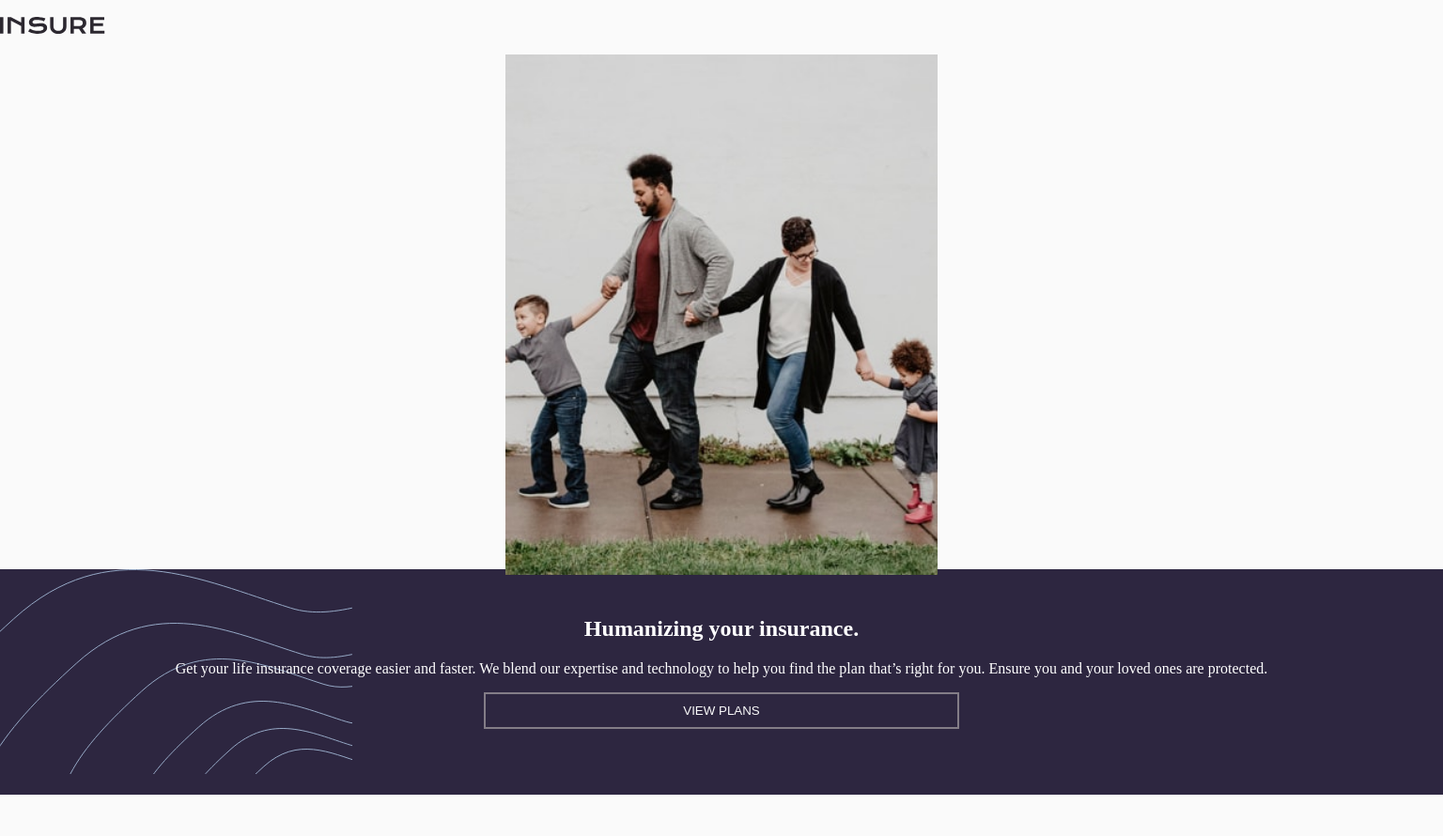
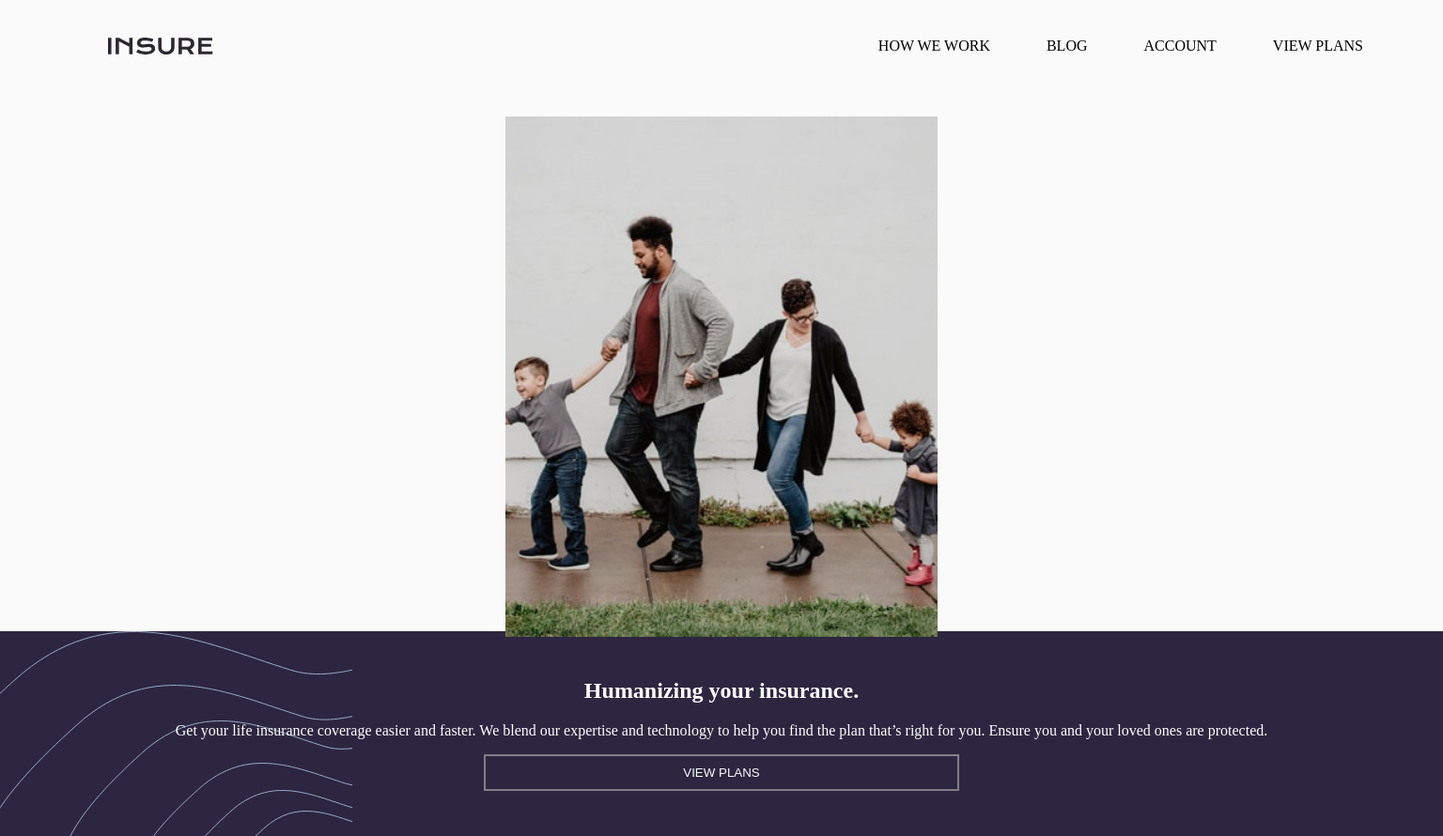
Before and after one commit to carissaayo/Projects-insure-landing-page-master, a plain HTML site: page index.html in a window 1536 px wide. Shown: the top 890 px of the page at 94% size. Drawn offline with Linux system fonts and the light colour scheme.

Commit message:
Desktop Header Styles

```diff
--- a/css/styles.css
+++ b/css/styles.css
@@ -172,12 +172,33 @@ footer ul{
 /* Desktop Styles */
 @media screen and (min-width:1440px){
 
-    body{
-       /* padding:0 10px */
-    }
     /* Header Styles */
     header{
-        display: inline;
+        display: flex;
+        justify-content: space-between;
+        align-content: center;
+        margin-right: 40px;
+    }
+    header #logo-img-con{
+        margin-left:100px;
+        margin-top: 20px;
+
+    }
+    /* show Desktop Nav */
+    #desktop-nav {
+        display: block;
+    }
+
+    /* Turn the Desktop Nav to a Flex-container */
+    #desktop-nav ul {
+        display:flex;
+        margin-top:-10px;
+        cursor: pointer;
+    }
+    #desktop-nav ul li:hover{
+        background-color: hsl(256, 26%, 20%);
+        color:white;
+        cursor:pointer
     }
     span{
         display:none;
```
